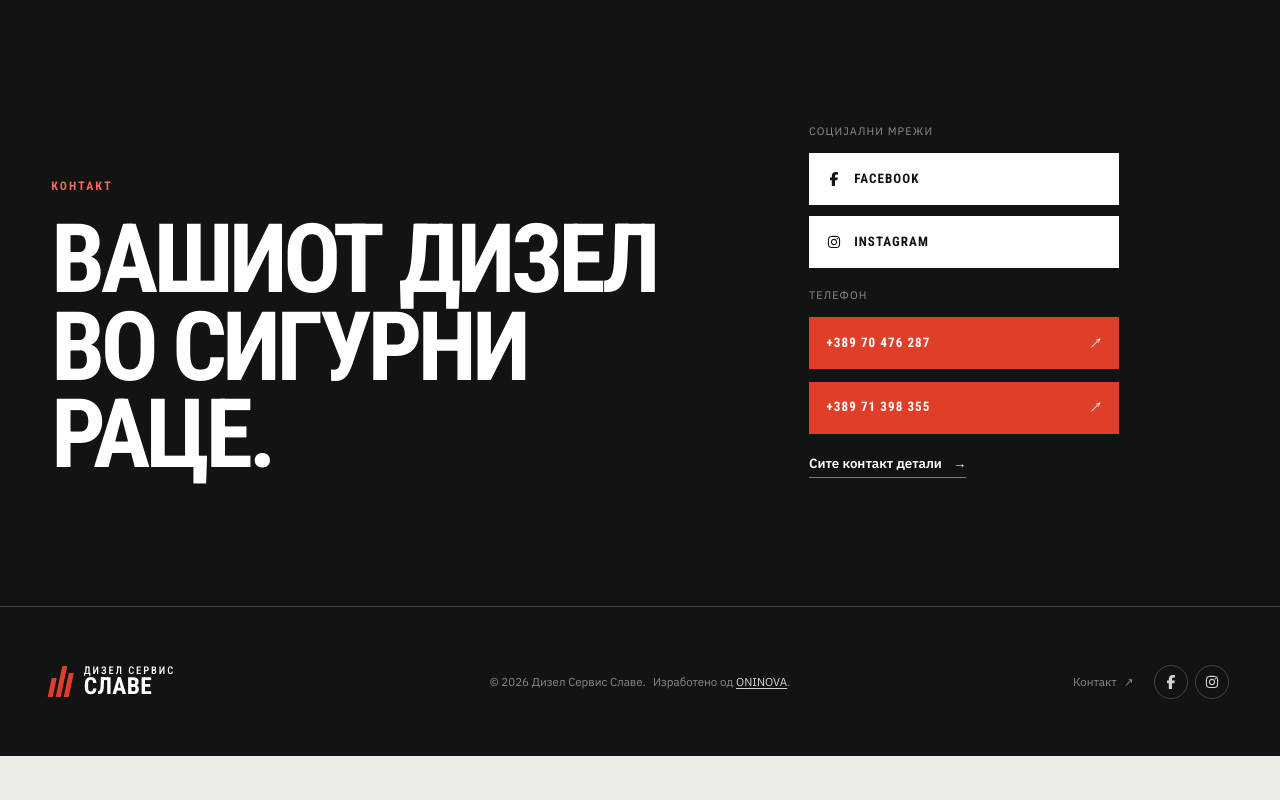
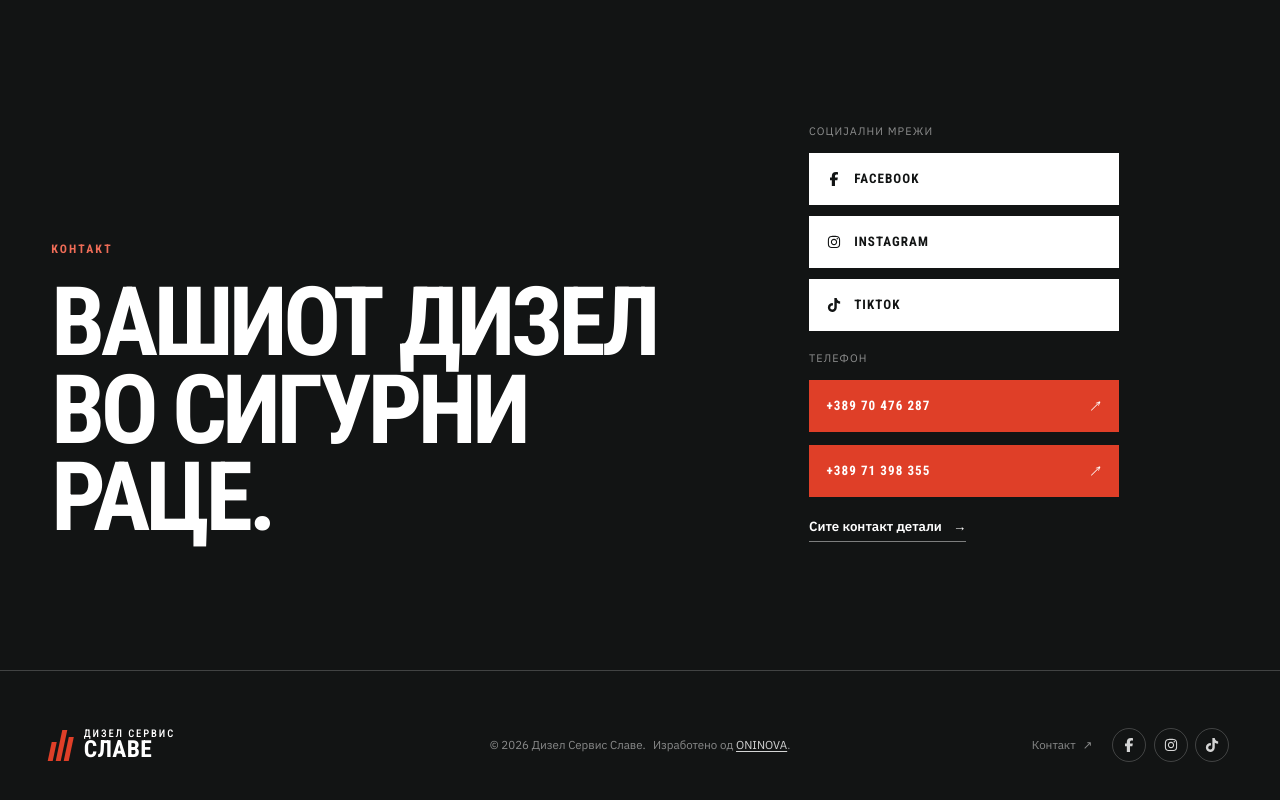
Before and after one commit to ardijancuri/slave-service-web, a Next.js app: page / in a window 1280 px wide. Shown: the part 2961-3761 px from the top of the page. Before the commit the page ends 3717 px from the top, so only its background shows below. Built offline with nearby package versions, Linux system fonts and the light colour scheme.

Commit message:
Add TikTok link to site social navigation

```diff
--- a/components/SiteChrome.jsx
+++ b/components/SiteChrome.jsx
@@ -3,7 +3,7 @@
 import Link from "next/link";
 import { usePathname } from "next/navigation";
 import { useEffect, useState } from "react";
-import { FaFacebookF, FaInstagram } from "react-icons/fa6";
+import { FaFacebookF, FaInstagram, FaTiktok } from "react-icons/fa6";
 import { useLanguage } from "./LanguageProvider";
 
 const navigation = [
@@ -24,6 +24,11 @@ const socialLinks = [
     label: "Instagram",
     href: "https://www.instagram.com/dizel_servis_slave/",
     Icon: FaInstagram,
+  },
+  {
+    label: "TikTok",
+    href: "https://www.tiktok.com/@dieselserviceslave",
+    Icon: FaTiktok,
   },
 ];
 
```
